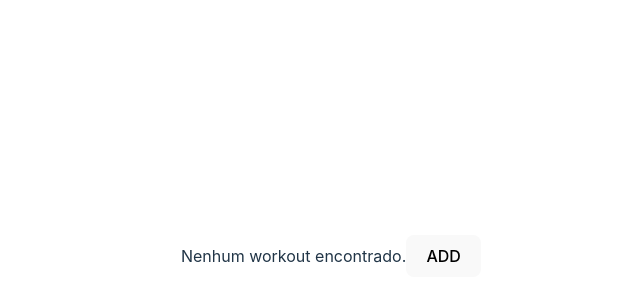
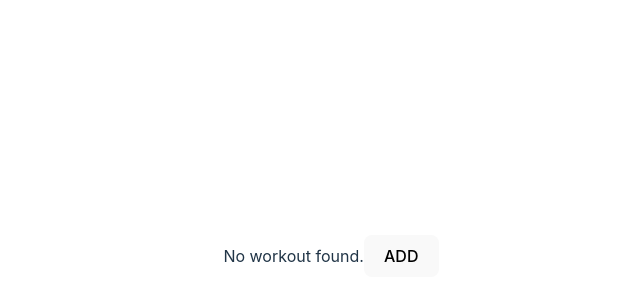
Before and after one commit to lucasfads/gym-companion, a React (Vite) app: page / in a window 1280 px wide. Shown: the part 144-444 px from the top of the page, without its empty margins (309-949 px from the left). Built offline with nearby package versions, Linux system fonts and the light colour scheme.

Commit message:
chore: workout list and details translated to english

```diff
--- a/src/components/workout-details/index.tsx
+++ b/src/components/workout-details/index.tsx
@@ -20,7 +20,7 @@ const WorkoutDetails: React.FC = () => {
     }, [workoutId]);
 
     if (!workout) {
-        return <div>Carregando...</div>;
+        return <div>Loading...</div>;
     }
 
     return (
--- a/src/components/workouts-list/index.tsx
+++ b/src/components/workouts-list/index.tsx
@@ -28,7 +28,7 @@ const WorkoutsList: React.FC = () => {
 			const allWorkouts = await getAllWorkouts(db);
 			setWorkouts(allWorkouts);
 		} catch (err) {
-			console.error("Erro ao adicionar workout", err);
+			console.error("Error adding workout", err);
 			setError(err);
 		}
 	};
@@ -41,7 +41,7 @@ const WorkoutsList: React.FC = () => {
 			const allWorkouts = await getAllWorkouts(db);
 			setWorkouts(allWorkouts);
 		} catch (err) {
-			console.error("Erro ao remover workout", err);
+			console.error("Error removing workout", err);
 			setError(err);
 		}
 	};
@@ -63,11 +63,11 @@ const WorkoutsList: React.FC = () => {
     }, []);
 
     if (error) {
-        return <div>Erro ao carregar workouts.</div>;
+        return <div>Error loading workouts.</div>;
     }
 
     if (!workouts || workouts.length === 0) {
-        return <div>Nenhum workout encontrado.<button onClick={handleAddWorkout}>ADD</button></div>;
+        return <div>No workout found.<button onClick={handleAddWorkout}>ADD</button></div>;
     }
 
     return (
```
